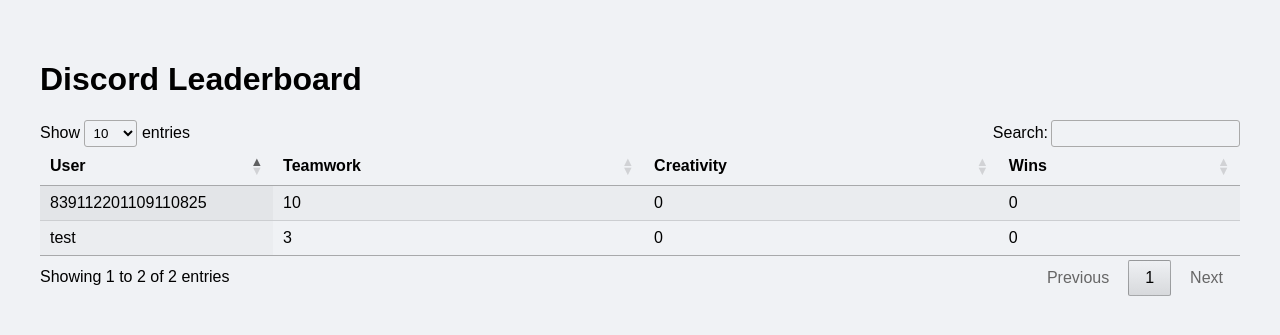
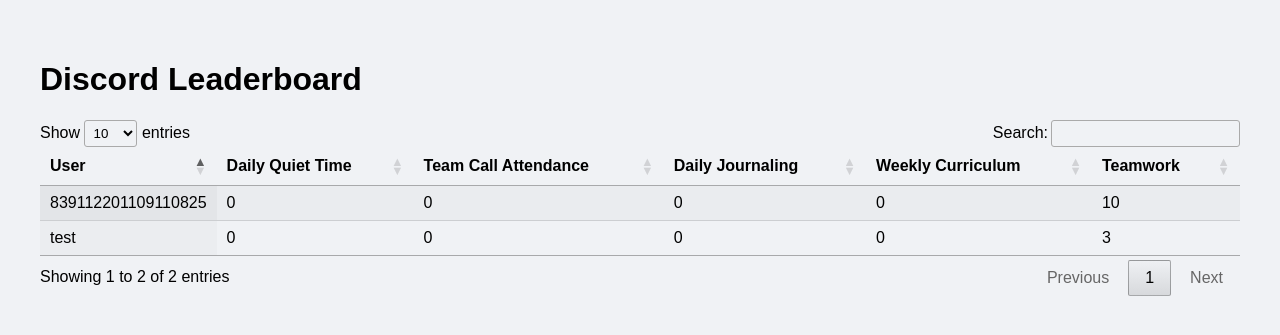
Before and after one commit to danielstewart77/LeaderboardBot, a FastAPI app: page /leaderboard/html in a window 1280 px wide. Shown: the top 335 px of the page. Run offline with FastAPI, Linux system fonts and the light colour scheme; data comes from the database, SQL or seed files in the repository; some libraries are stand-ins or nearby versions.

Commit message:
Update leaderboard table to include additional metrics and remove outdated columns

```diff
--- a/templates/leaderboard.html
+++ b/templates/leaderboard.html
@@ -16,9 +16,11 @@
     <thead>
       <tr>
         <th>User</th>
+        <th>Daily Quiet Time</th>
+        <th>Team Call Attendance</th>
+        <th>Daily Journaling</th>
+        <th>Weekly Curriculum</th>
         <th>Teamwork</th>
-        <th>Creativity</th>
-        <th>Wins</th>
       </tr>
     </thead>
     <tbody></tbody>
@@ -29,7 +31,7 @@
       const res = await fetch("/leaderboard");
       const json = await res.json();
       const rows = Object.entries(json).map(([user, facets]) => {
-        return [user, facets.teamwork || 0, facets.creativity || 0, facets.wins || 0];
+        return [user, facets.daily_quiet_time || 0, facets.team_call_attendance || 0, facets.daily_journaling || 0, facets.weekly_curriculum || 0, facets.teamwork || 0];
       });
       const table = $('#leaderboard').DataTable();
       table.clear();
```
